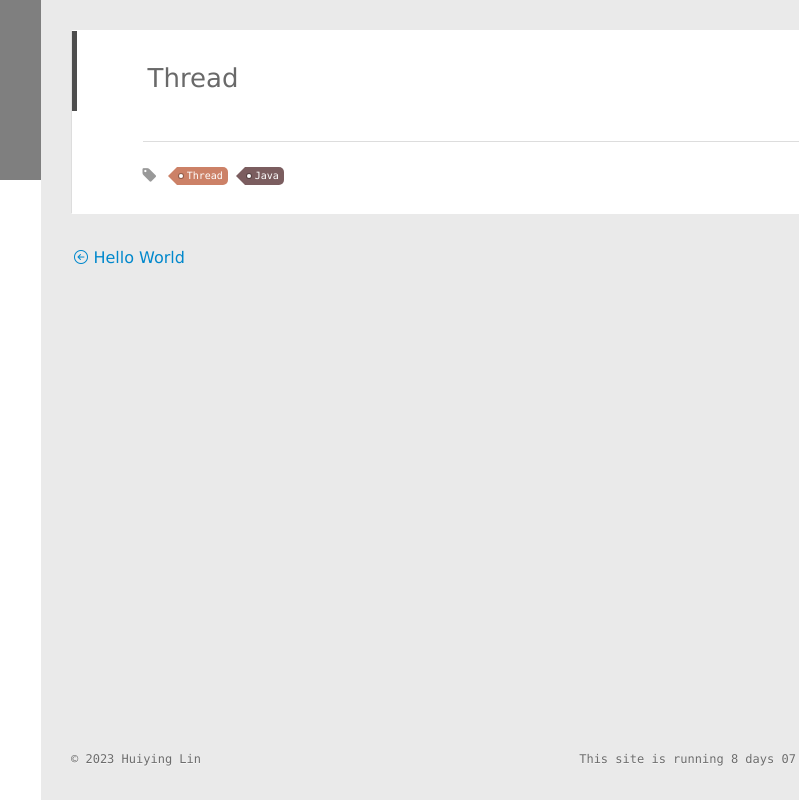
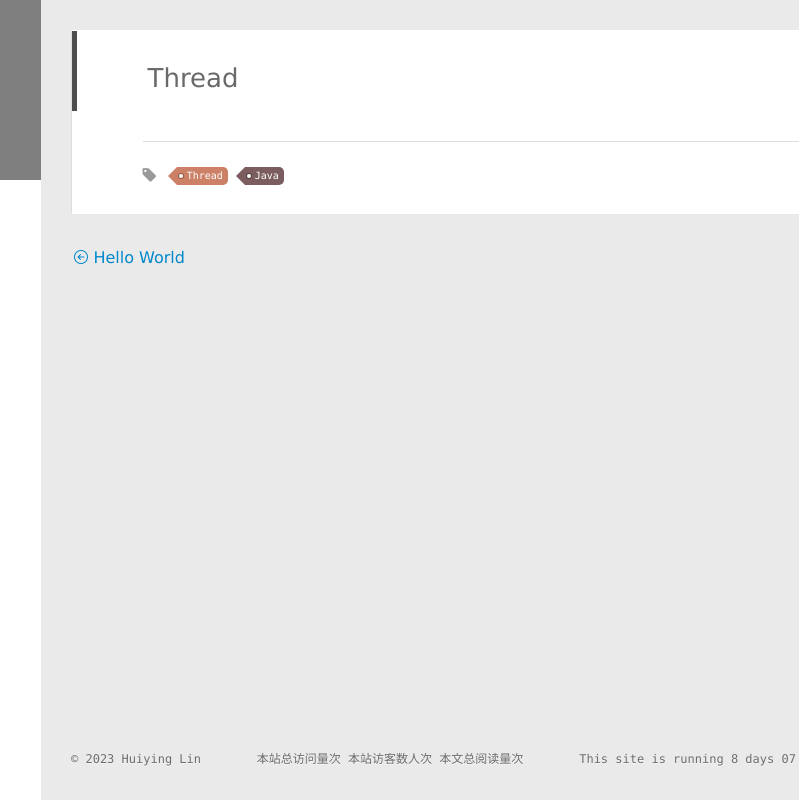
Before and after one commit to Linhy549/Linhy549.github.io, a plain HTML site: page 2023/06/01/Thread/index.html in a window 1280 px wide. Shown: the full height of the page, 259-1058 px from the left. Drawn offline with Linux system fonts and the light colour scheme; some packages are replaced by stand-ins of ours; a script that the page names is missing.

Commit message:
Site updated: 2023-07-13 23:40:48

```diff
--- a/2023/06/01/Thread/index.html
+++ b/2023/06/01/Thread/index.html
@@ -333,9 +333,17 @@
     </div>
 
   </div>
+	<span id="busuanzi_container_site_pv">
+    本站总访问量<span id="busuanzi_value_site_pv"></span>次
+</span>
+<span id="busuanzi_container_site_uv">
+  本站访客数<span id="busuanzi_value_site_uv"></span>人次
+</span>
+<span id="busuanzi_container_page_pv">
+  本文总阅读量<span id="busuanzi_value_page_pv"></span>次
+</span>
+</footer>
 
-
-</footer>
     </div>
     <script>
 	var yiliaConfig = {
```
Also changed, not shown: 2023/07/13/hello-world/index.html (+10 -2 lines), archives/2023/06/index.html (+10 -2 lines), archives/2023/07/index.html (+10 -2 lines), archives/2023/index.html (+10 -2 lines), archives/index.html (+10 -2 lines), categories/Thread.html (+10 -2 lines), categories/index.html (+10 -2 lines), index.html (+10 -2 lines), tags/Java/index.html (+10 -2 lines), tags/Thread/index.html (+10 -2 lines).
